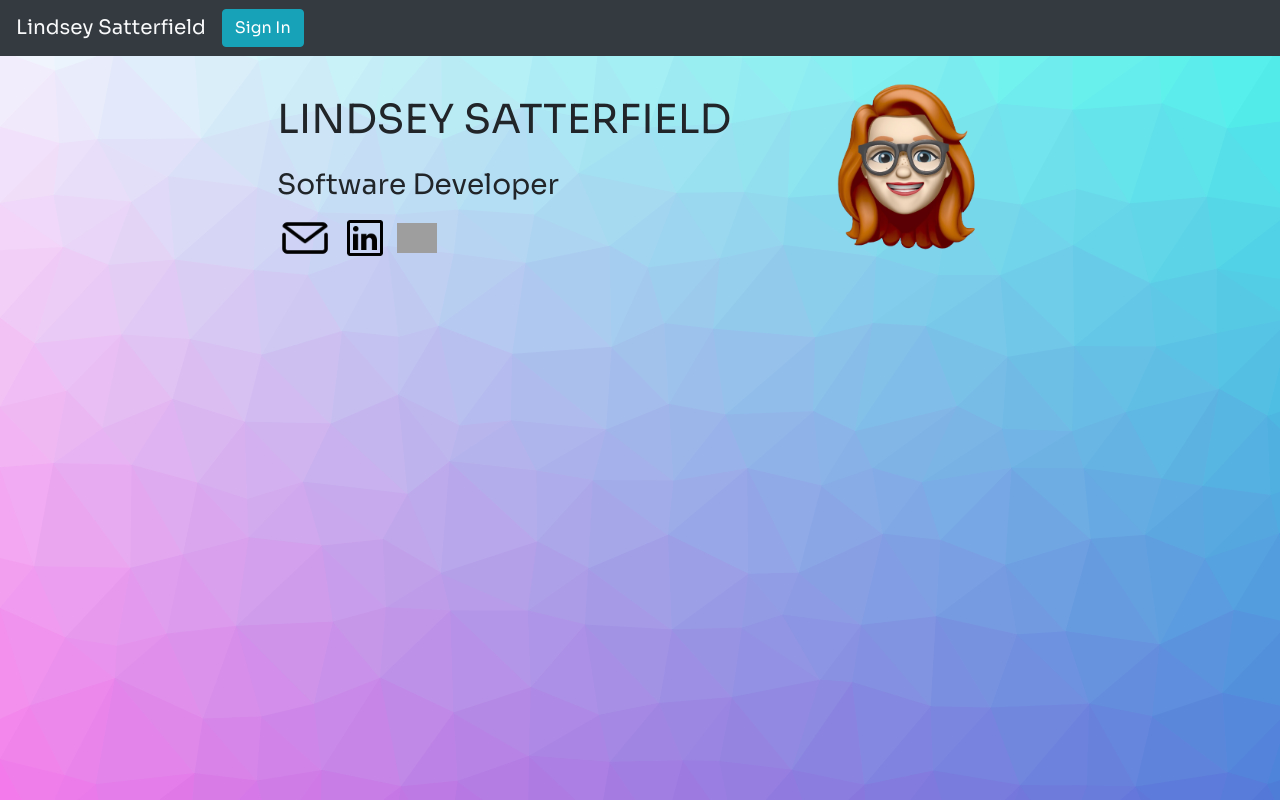
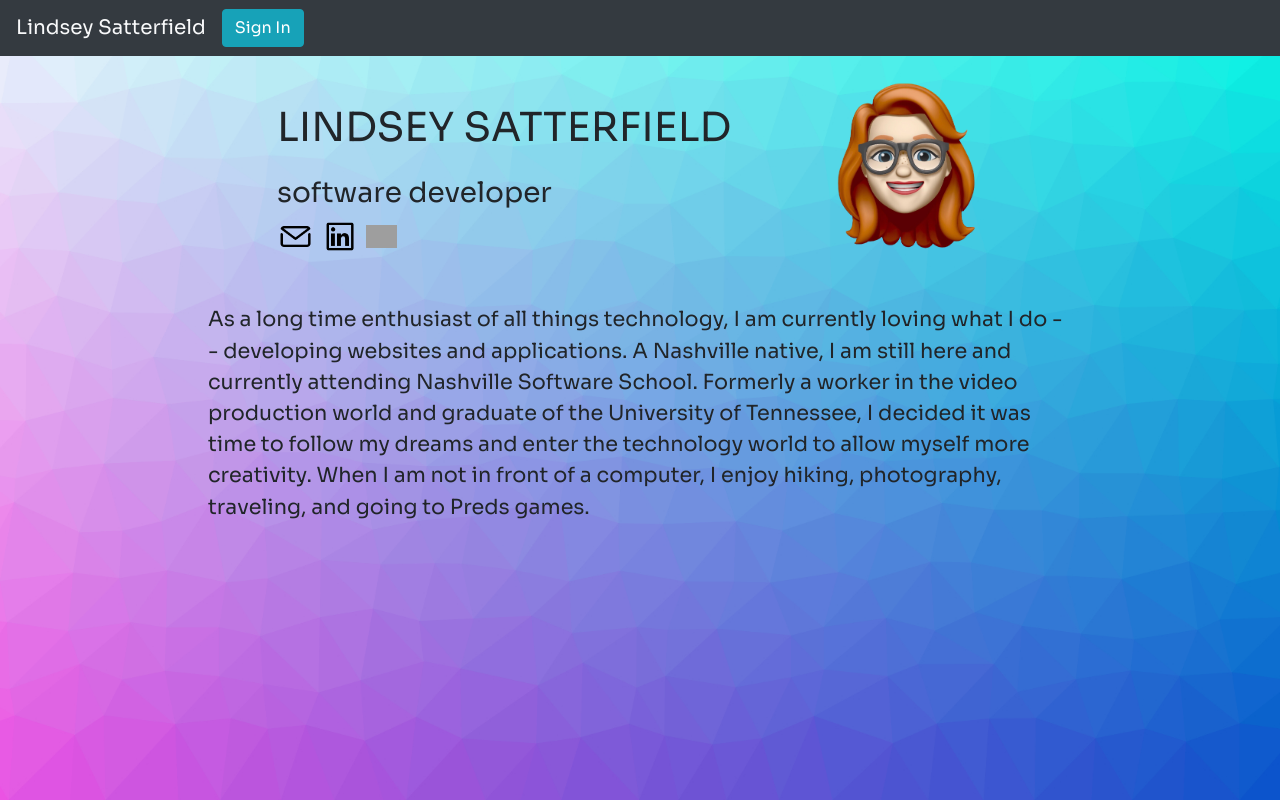
Before and after one commit to lindseysatterfield/react-personal-bio, a React app: page / in a window 1280 px wide. Built offline with nearby package versions, Linux system fonts and the light colour scheme; grey boxes are pictures that could not be loaded.

Commit message:
added bio

```diff
--- a/src/helpers/views/Bio.js
+++ b/src/helpers/views/Bio.js
@@ -10,7 +10,7 @@ export default function Bio() {
         <div className="name-header-container">
           <div className="header">
             <h1 className="my-4">LINDSEY SATTERFIELD</h1>
-          <h3>Software Developer</h3>
+            <h3>software developer</h3>
             <div id="contact-me">
               <a href="mailto:satterfield.lindsey@gmail.com"><img src={mail} className="contact-icons mail" alt="mail icon"/></a>
               <a href="https://www.linkedin.com/in/lindseysatterfield/"><img src={linkedin1} className="contact-icons linkedin" alt="linkedin icon"/></a>
@@ -21,6 +21,7 @@ export default function Bio() {
         <div className="profile-img-container">
           <img src={lindsey} className="lindsey-img" alt="Lindsey Memoji"/>
         </div>
+        <p>As a long time enthusiast of all things technology, I am currently loving what I do -- developing websites and applications. A Nashville native, I am still here and currently attending Nashville Software School. Formerly a worker in the video production world and graduate of the University of Tennessee, I decided it was time to follow my dreams and enter the technology world to allow myself more creativity. When I am not in front of a computer, I enjoy hiking, photography, traveling, and going to Preds games.</p>
     </div>
   );
 }
--- a/src/helpers/views/Home.js
+++ b/src/helpers/views/Home.js
@@ -4,7 +4,7 @@ import Bio from './Bio';
 
 export default function Home() {
   return (
-    <div>
+    <div className="main-container">
       <Bio />
     </div>
   );
--- a/src/styles/_variables.scss
+++ b/src/styles/_variables.scss
@@ -1 +1,2 @@
 $favColor: lightblue;
+$bg-img: url(../assets/bg.jpg);
--- a/src/styles/index.scss
+++ b/src/styles/index.scss
@@ -3,8 +3,17 @@
 @import url('https://fonts.googleapis.com/css2?family=Sora&display=swap');
 
 body {
-  background-image: url(../assets/bg.jpg);
   font-family: 'Sora', sans-serif;
+  margin: 0 auto;
+  background: $bg-img no-repeat center center fixed;
+  -webkit-background-size: cover;
+  -moz-background-size: cover;
+  -o-background-size: cover;
+  background-size: cover;
+}
+
+.main-container {
+  width: 70%;
   margin: 0 auto;
 }
 
@@ -13,6 +22,7 @@ body {
   justify-content: center;
   align-items: center;
   margin: 1em;
+  flex-wrap: wrap;
 }
 
 .name-header-container {
@@ -20,6 +30,7 @@ body {
   flex-direction: column;
   justify-content: center;
   align-items: center;
+  flex-wrap: wrap;
 }
 
 .header {
@@ -28,18 +39,35 @@ body {
 }
 
 .contact-icons {
-  width: 3em;
+  width: 2em;
   margin-right: .5em;
 }
 
-.github {
-  width: 2.5em;
+.mail {
+  width: 2.3em;
 }
 
-.mail {
-  width: 3.5em;
+.linkedin {
+  width: 2.3em;
+}
+
+.github {
+  width: 1.9em;
 }
 
 .lindsey-img {
   width: 12em;
 }
+
+p {
+  margin: 2em auto;
+  font-size: 1.3em;
+  line-height: 1.5em;
+}
+
+@media (max-width: 1083px) {
+  .header {
+    text-align: center;
+    margin-right: 0;
+  }
+}
```
Lines whose indentation alone changed are shown as unchanged.
